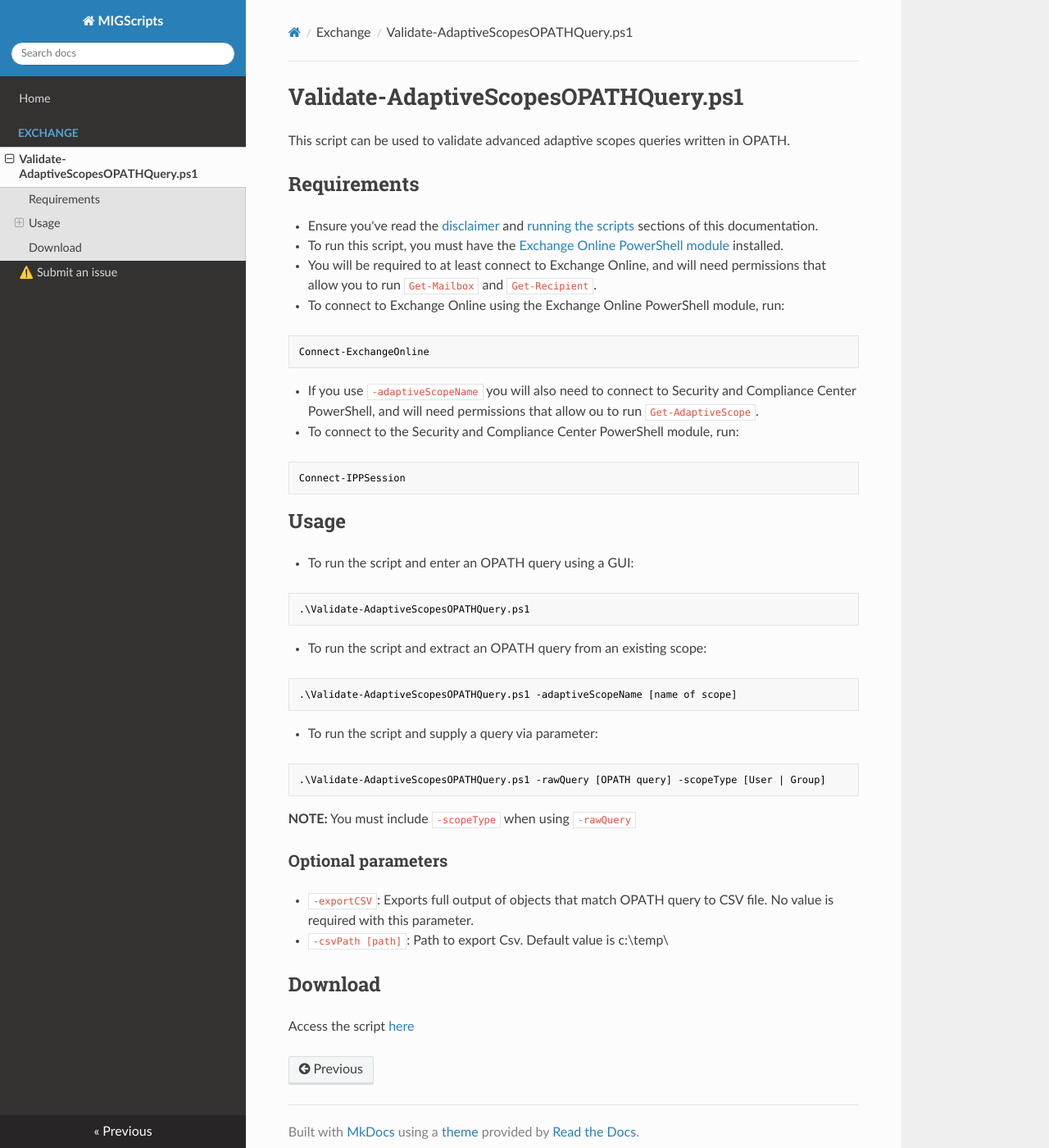
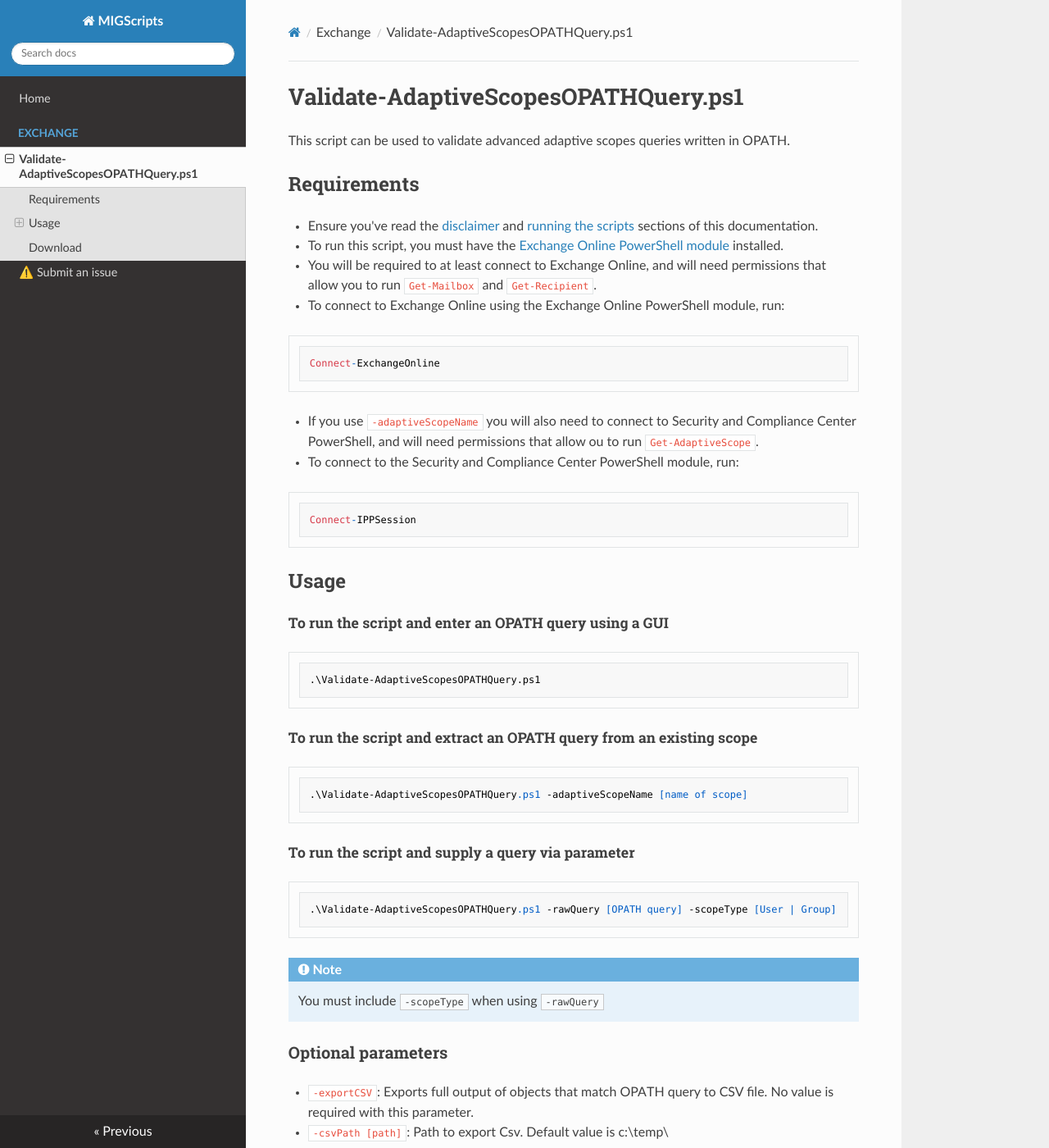
Before and after one commit to brenle/MIGScripts, an MkDocs documentation site: the page built from docs/exo/validate-adaptivescopesopathquery.md, in a window 1280 px wide and 1400 px high. Shown: the whole window at 82% size. Built offline with MkDocs 1.6.1, drawn with Linux system fonts in a browser that asks for light colours; nearby versions of some CDN libraries.

````diff
--- a/docs/exo/validate-adaptivescopesopathquery.md
+++ b/docs/exo/validate-adaptivescopesopathquery.md
@@ -22,24 +22,25 @@ Connect-IPPSession
 
 ## Usage
 
-- To run the script and enter an OPATH query using a GUI:
+##### To run the script and enter an OPATH query using a GUI
 
 ``` powershell
 .\Validate-AdaptiveScopesOPATHQuery.ps1
 ```
 
-- To run the script and extract an OPATH query from an existing scope:
+##### To run the script and extract an OPATH query from an existing scope
 
 ``` powershell
 .\Validate-AdaptiveScopesOPATHQuery.ps1 -adaptiveScopeName [name of scope]
 ```
 
-- To run the script and supply a query via parameter:
+##### To run the script and supply a query via parameter
 
 ``` powershell
 .\Validate-AdaptiveScopesOPATHQuery.ps1 -rawQuery [OPATH query] -scopeType [User | Group]
 ```
-**NOTE:** You must include ```-scopeType``` when using ```-rawQuery```
+!!! note
+    You must include ```-scopeType``` when using ```-rawQuery```
 
 ### Optional parameters
 
--- a/mkdocs.yml
+++ b/mkdocs.yml
@@ -9,3 +9,13 @@ nav:
     #  - Adaptive Scopes Property Bag: adaptivescopes-propertybag.md
     - ⚠️ Submit an issue: https://github.com/brenle/MIGScripts/issues
 theme: readthedocs
+markdown_extensions:
+  - toc:
+      permalink: ⚓︎
+  - admonition
+  - pymdownx.highlight
+  - pymdownx.superfences
+  - pymdownx.emoji:
+      emoji_index: !!python/name:materialx.emoji.twemoji
+      emoji_generator: !!python/name:materialx.emoji.to_svg
+  - attr_list
````
Also changed, not shown: README.md (+2 -2 lines), docs/index.md (+2 -1 lines).
